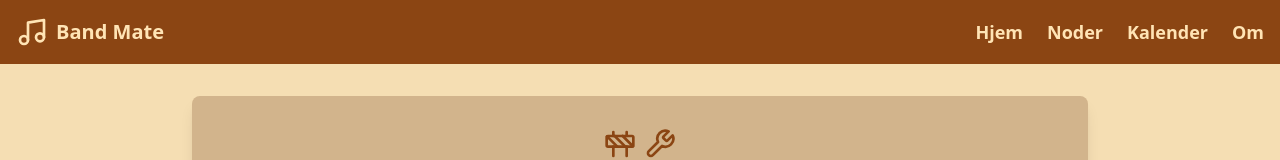
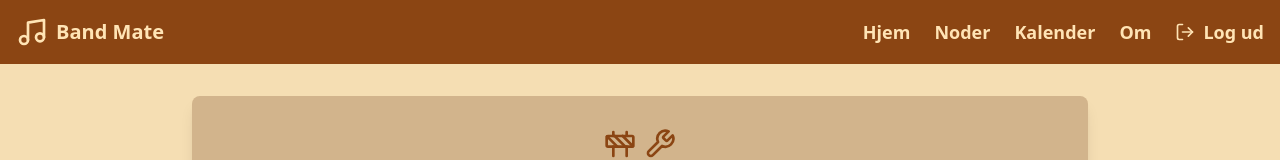
Before and after one commit to DanielFilsoof/bandHub, a React (Vite) app in the folder bandhub/: page /kalender in a window 1280 px wide. Shown: the top 160 px of the page. Built offline with nearby package versions, Linux system fonts and the light colour scheme.

Commit message:
feat: add header component with logout functionality

```diff
--- a/bandhub/src/AppRouter.tsx
+++ b/bandhub/src/AppRouter.tsx
@@ -5,10 +5,12 @@ import SheetMusicList from "./features/SheetMusicList";
 import Calendar from "./features/Calendar";
 import SheetMusicDetail from "./features/SheetMusicDetail";
 import Login from "./features/login/Login";
+import Header from "./components/Header";
 
 function AppRouter() {
   return (
     <Router>
+      <Header />
       <Routes>
         <Route path="/" element={<App />} />
         <Route path="/login" element={<Login />} />
--- a/bandhub/src/components/Header.tsx
+++ b/bandhub/src/components/Header.tsx
@@ -1,8 +1,10 @@
 import { useState } from "react";
-import { Music, Menu, X } from "lucide-react";
+import { Music, Menu, X, LogOut } from "lucide-react";
+import { useNavigate } from "react-router-dom";
 
 export default function Header() {
   const [isMenuOpen, setIsMenuOpen] = useState(false);
+  const navigate = useNavigate();
 
   const navItems = [
     { name: "Hjem", href: "/" },
@@ -10,6 +12,11 @@ export default function Header() {
     { name: "Kalender", href: "/kalender" },
     { name: "Om", href: "/om" },
   ];
+
+  const handleLogout = () => {
+    // Implement logout logic here
+    navigate("/login");
+  };
 
   return (
     <header className="bg-[#8B4513] text-[#FFE4B5] p-4 shadow-md">
@@ -31,6 +38,15 @@ export default function Header() {
                   </a>
                 </li>
               ))}
+              <li>
+                <button
+                  onClick={handleLogout}
+                  className="text-lg font-semibold hover:text-white transition-colors duration-200 flex items-center space-x-2"
+                >
+                  <LogOut className="h-5 w-5" />
+                  <span>Log ud</span>
+                </button>
+              </li>
             </ul>
           </nav>
           <button
@@ -58,6 +74,18 @@ export default function Header() {
                   </a>
                 </li>
               ))}
+              <li>
+                <button
+                  onClick={() => {
+                    setIsMenuOpen(false);
+                    handleLogout();
+                  }}
+                  className="block text-lg font-semibold hover:text-white transition-colors duration-200 py-2 flex items-center space-x-2"
+                >
+                  <LogOut className="h-5 w-5" />
+                  <span>Log ud</span>
+                </button>
+              </li>
             </ul>
           </nav>
         )}
--- a/bandhub/src/main.tsx
+++ b/bandhub/src/main.tsx
@@ -2,11 +2,9 @@ import { StrictMode } from "react";
 import { createRoot } from "react-dom/client";
 import "./index.css";
 import AppRouter from "./AppRouter.tsx";
-import Header from "./components/Header.tsx";
 
 createRoot(document.getElementById("root")!).render(
   <StrictMode>
-    <Header />
     <AppRouter />
   </StrictMode>
 );
```
